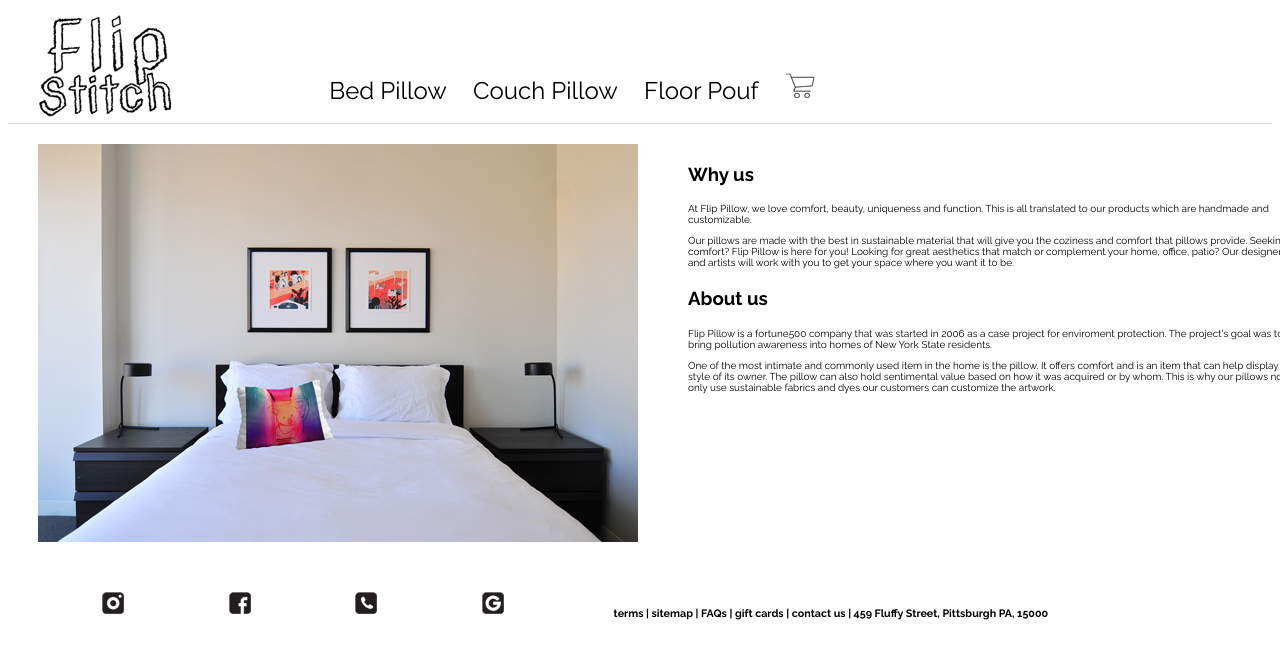
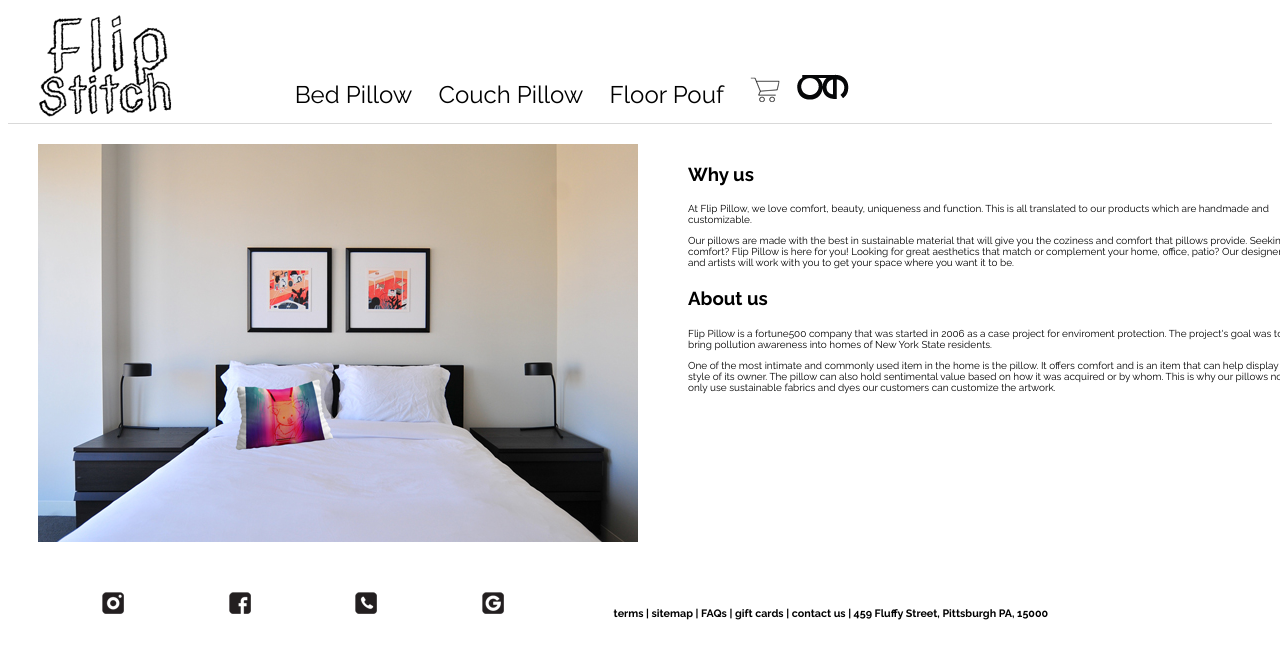
Before and after one commit to EstherGatemba/flip-stitch-pillow5, a plain HTML site: page index.html in a window 1280 px wide. Shown: the top 658 px of the page. Drawn offline with nearby package versions, Linux system fonts and the light colour scheme.

Commit message:
Add portfolio logo

```diff
--- a/index.html
+++ b/index.html
@@ -25,6 +25,8 @@
         <a href="products.html" class="buttond button2">Floor Pouf</a>
         <a href="cart.html" class="buttonc" "button2"><img src="icons/noun_1177232_cc.png" alt="shopping cart"></a>
         <div id="cartCount"></div>
+        <a href="file:///Users/esthergatemba/Documents/GitHub/PortfolioGithub/EG_Portfolio/index.html" class="buttonc button2">
+          <img src="icons/Esther-logo-3.png"></a>
       </div>
     </header>
     <!--Information about the page/company-->
```
Also changed, not shown: icons/Esther-Logo-3.png (added), storyboard.jpeg (added), 1 other file.
